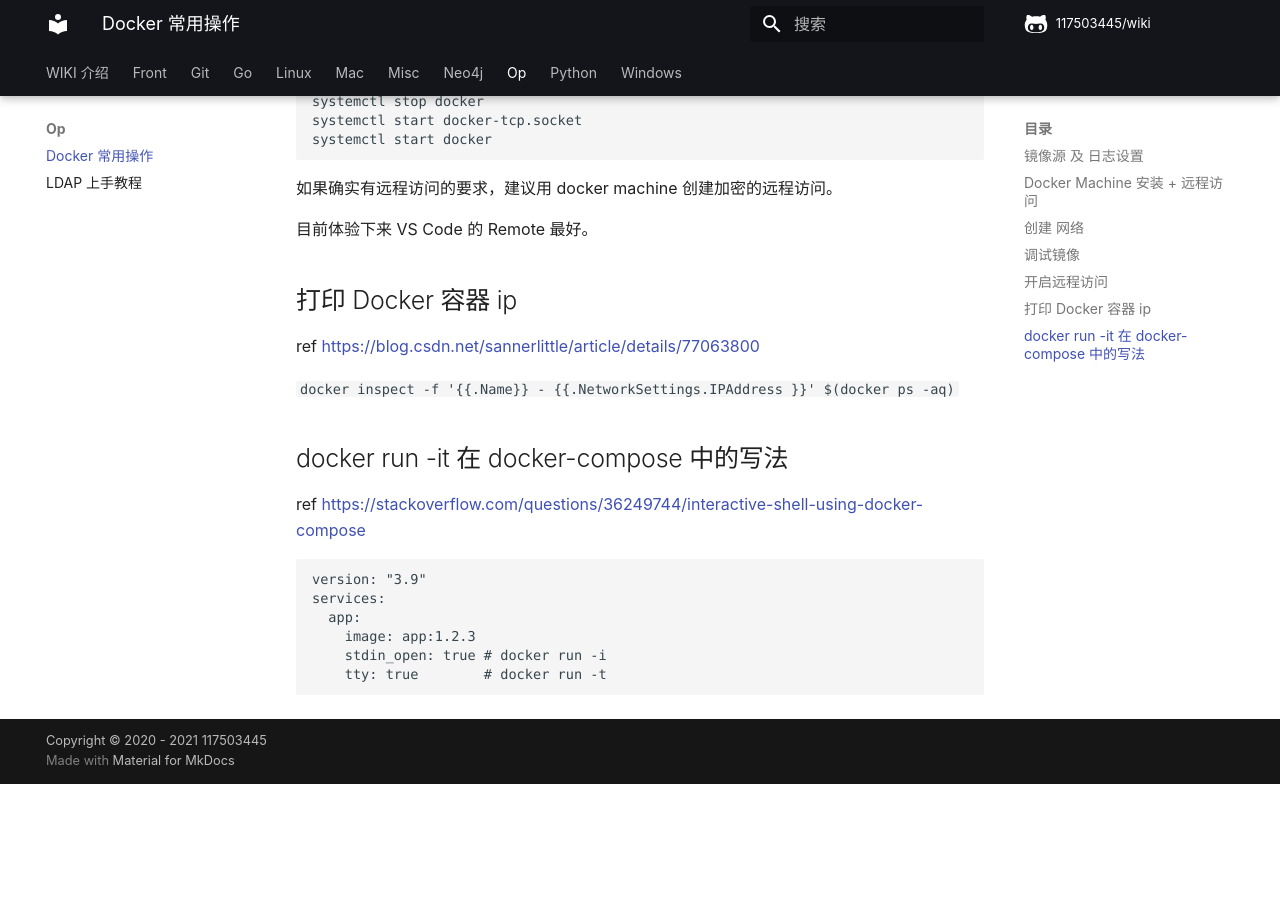
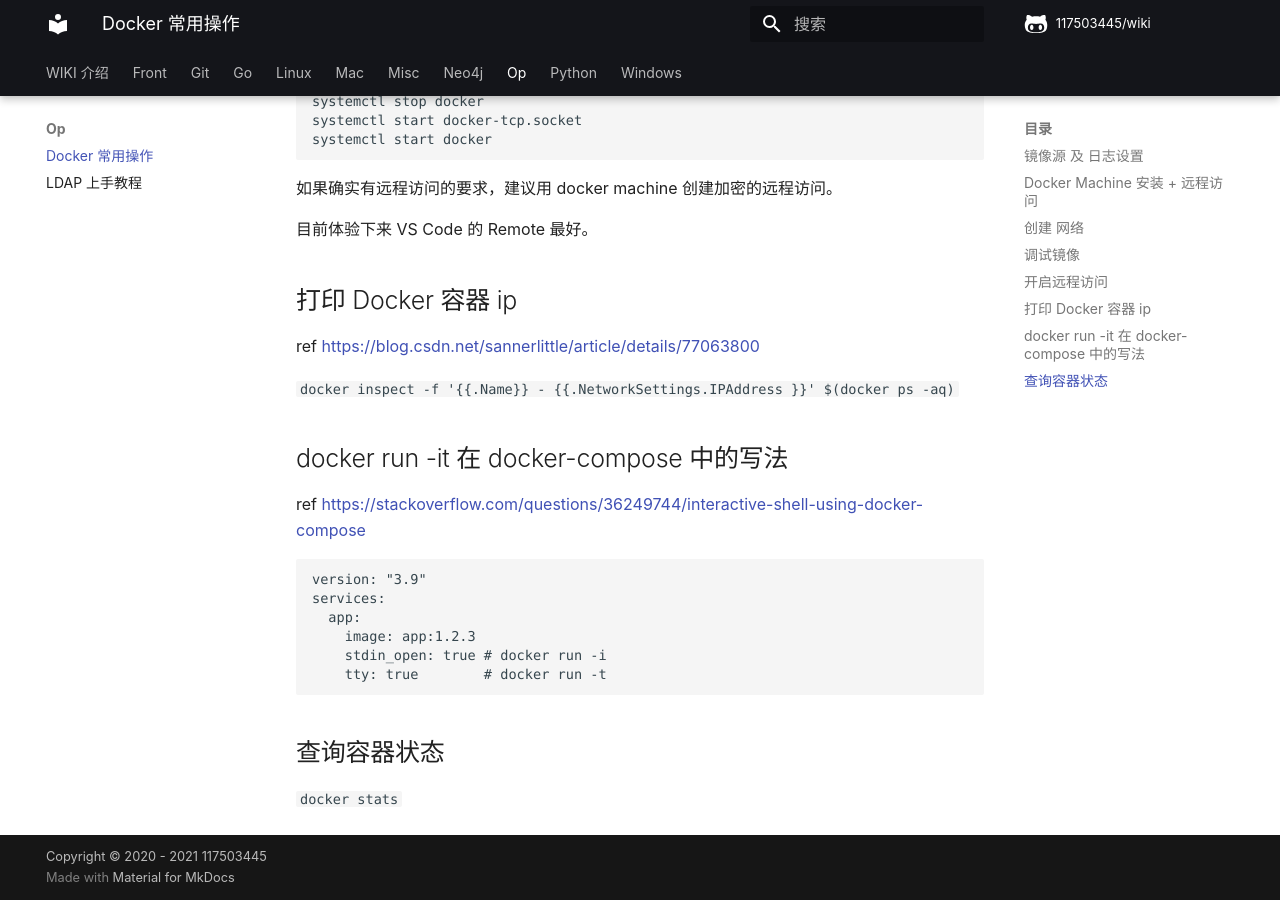
Before and after one commit to 117503445/wiki, an MkDocs documentation site: the page built from docs/op/Docker 常用操作.md, in a window 1280 px wide and 900 px high, scrolled down 1480 px. Built offline with MkDocs 1.6.1 and Material for MkDocs 9.7.7, drawn with Linux system fonts in a browser that asks for light colours; some web fonts are replaced; comment, search, counter and statistics services are not loaded; before the commit the page ends 2264 px from its top, so only the background shows below that.

Commit message:
Update Docker 常用操作.md

````diff
--- a/docs/op/Docker 常用操作.md
+++ b/docs/op/Docker 常用操作.md
@@ -90,3 +90,7 @@ services:
     stdin_open: true # docker run -i
     tty: true        # docker run -t
 ```
+
+## 查询容器状态
+
+`docker stats`
````
